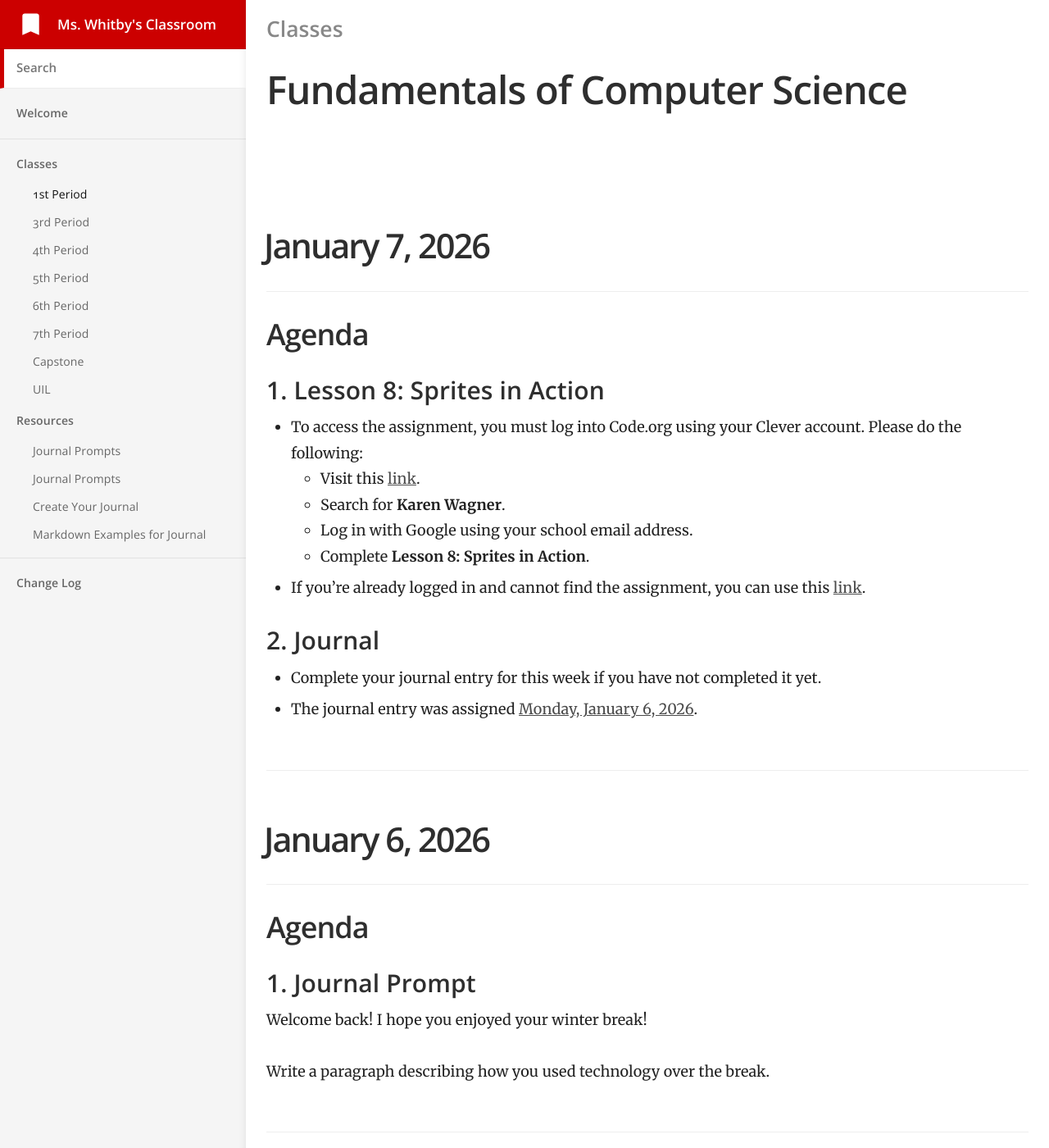
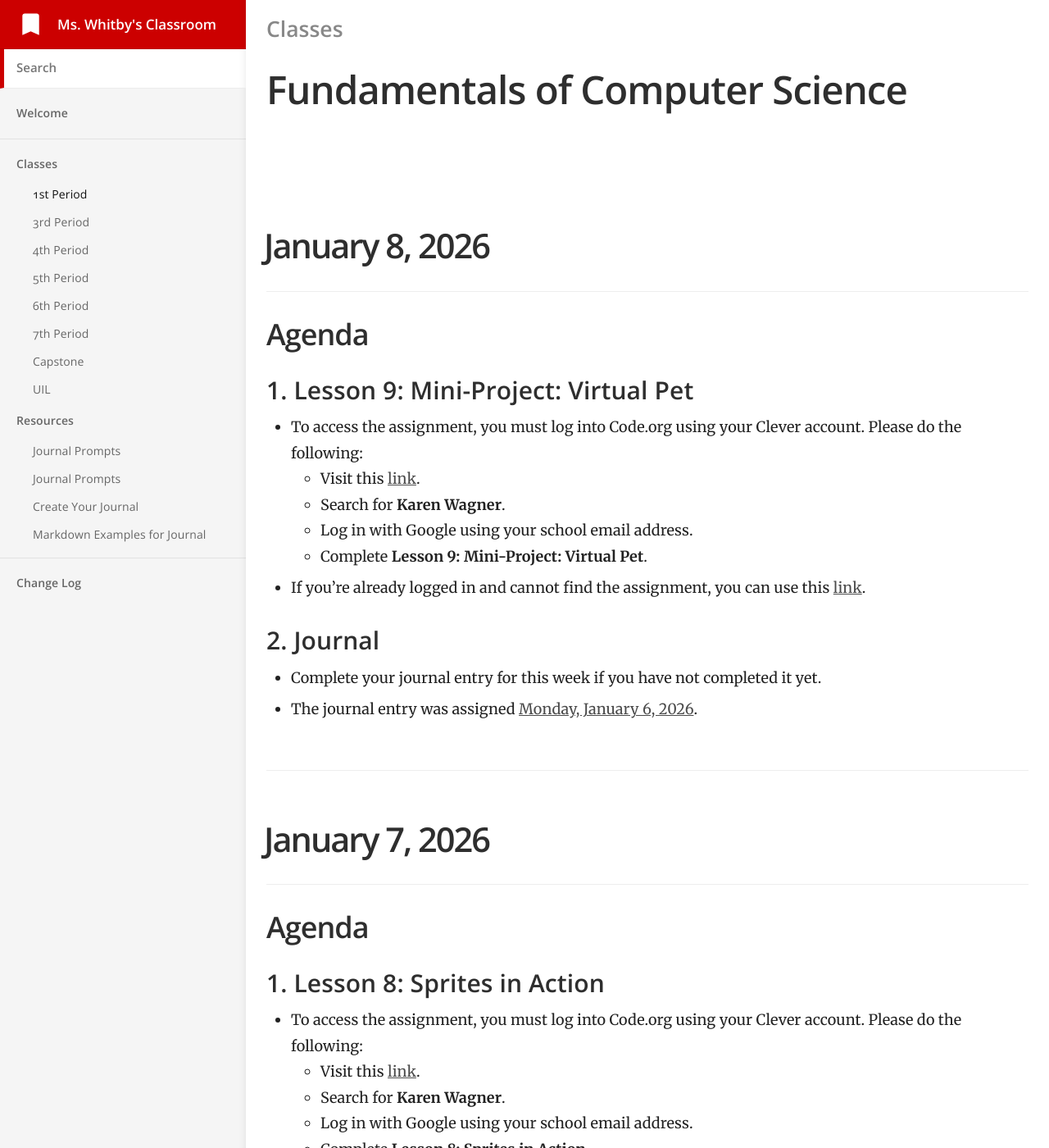
Before and after one commit to mswhitby/classroom, a Jekyll site: the page built from _docs/classes/1st.md, in a window 1280 px wide and 1400 px high. Shown: the whole window at 82% size. Built offline with Jekyll 4.4.1, drawn with Linux system fonts in a browser that asks for light colours.

Commit message:
Updated lessons

```diff
--- a/_docs/classes/1st.md
+++ b/_docs/classes/1st.md
@@ -4,6 +4,26 @@ subtitle: Fundamentals of Computer Science
 category: Classes
 order: 1
 ---
+
+# January 8, 2026
+
+## Agenda
+
+### 1. Lesson 9: Mini-Project: Virtual Pet
+- To access the assignment, you must log into Code.org using your Clever account. Please do the following:
+    - Visit this [link](https://clever.com/oauth/district-picker?client_id=2f27405716644a951b23&redirect_uri=https%3A%2F%2Fstudio.code.org%2Fusers%2Fauth%2Fclever%2Fcallback&response_type=code&state=ede33ff61289cf32708a0f54079cdd23e31d0b0a02b0e0e8).
+    - Search for **Karen Wagner**.
+    - Log in with Google using your school email address.
+    - Complete **Lesson 9: Mini-Project: Virtual Pet**.
+
+- If you're already logged in and cannot find the assignment, you can use this [link](https://studio.code.org/courses/express-2025/units/1/lessons/9/levels/1).
+
+### 2. Journal
+
+- Complete your journal entry for this week if you have not completed it yet.
+- The journal entry was assigned [Monday, January 6, 2026](https://github.com/mswhitby/classroom/blob/main/_docs/resources/journal.md#january-6-2025).
+
+----
 
 # January 7, 2026
 
```
Also changed, not shown: _docs/classes/3rd.md (+20 -0 lines), _docs/classes/7th.md (+20 -0 lines).
